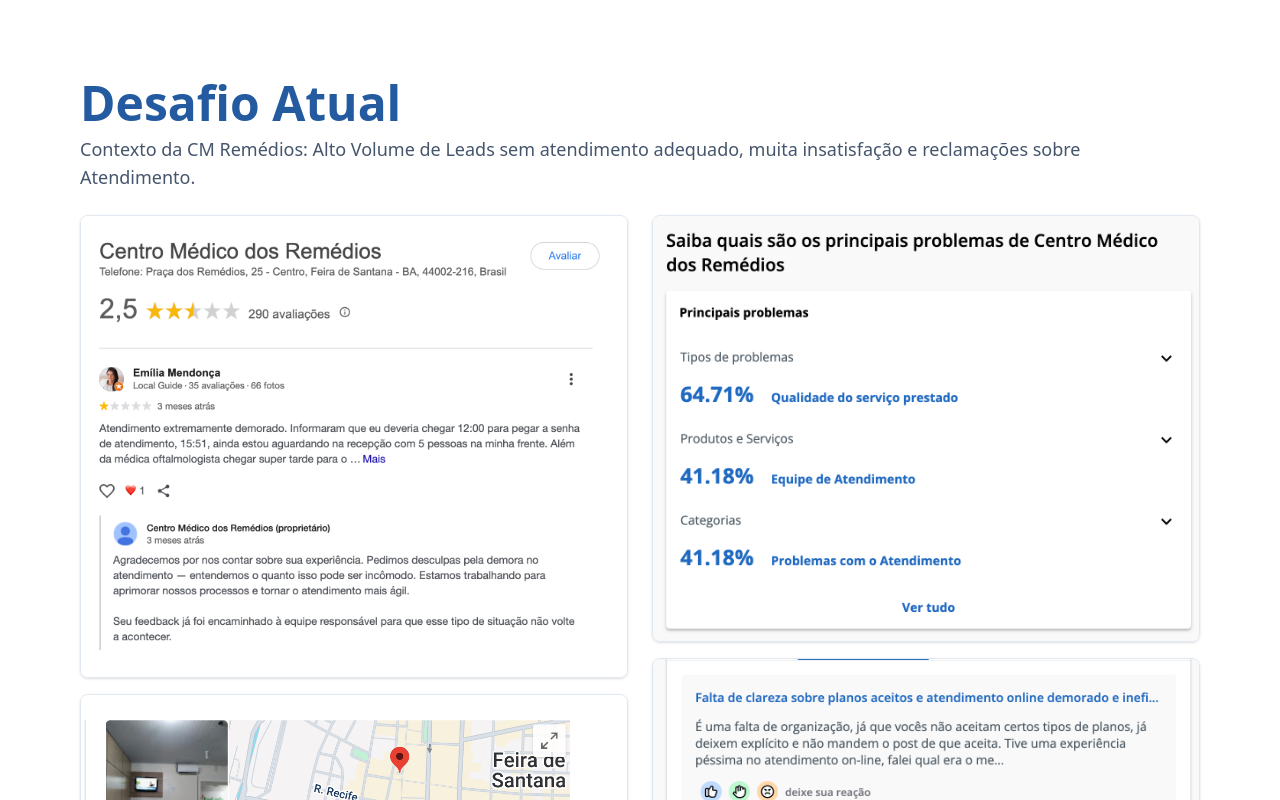
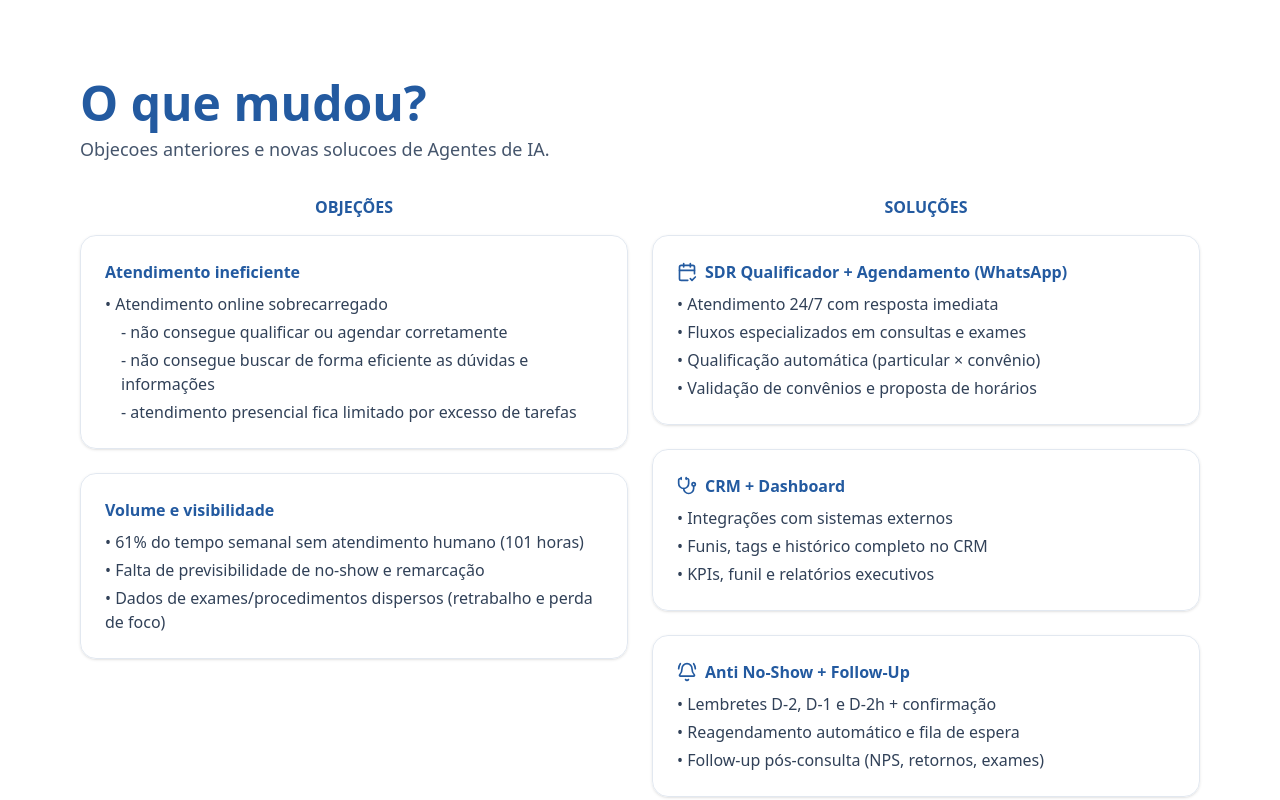
Before and after one commit to mateusolintof/proposta_cm.remedios, a Next.js app: page / in a window 1280 px wide. Shown: the part 720-1520 px from the top of the page. Built offline with nearby package versions, Linux system fonts and the light colour scheme.

Commit message:
feat(oque-mudou): duplicar seção de soluções com 'OBJEÇÕES' x 'SOLUÇÕES' e remover cards não aplicáveis

```diff
--- a/src/app/page.tsx
+++ b/src/app/page.tsx
@@ -92,6 +92,72 @@
           </div>
           <div className="flex justify-center">
             <Logo mode="cover" containerWidth={520} containerHeight={190} alt={`Logo ${preparedFor}`} className="drop-shadow-md rounded-xl" />
+          </div>
+        </div>
+      </section>
+
+      {/* O QUE MUDOU (duplicação de Nossas Soluções com ajustes) */}
+      <section className="section" id="oque-mudou">
+        <div className="mx-auto max-w-6xl px-4">
+          <h2 className="section-title">O que mudou?</h2>
+          <p className="subtitle mt-2">Objecoes anteriores e novas solucoes de Agentes de IA.</p>
+
+          <div className="mt-8 grid md:grid-cols-2 gap-6">
+            {/* Coluna esquerda: Objeções */}
+            <div>
+              <div className="text-center text-prime font-extrabold">OBJEÇÕES</div>
+              <div className="mt-4 space-y-6">
+                <div className="card">
+                  <div className="font-semibold text-prime">Atendimento ineficiente</div>
+                  <ul className="mt-2 text-slate-700 space-y-1">
+                    <li>• Atendimento online sobrecarregado</li>
+                    <li className="pl-4">- não consegue qualificar ou agendar corretamente</li>
+                    <li className="pl-4">- não consegue buscar de forma eficiente as dúvidas e informações</li>
+                    <li className="pl-4">- atendimento presencial fica limitado por excesso de tarefas</li>
+                  </ul>
+                </div>
+                <div className="card">
+                  <div className="font-semibold text-prime">Volume e visibilidade</div>
+                  <ul className="mt-2 text-slate-700 space-y-1">
+                    <li>• 61% do tempo semanal sem atendimento humano (101 horas)</li>
+                    <li>• Falta de previsibilidade de no-show e remarcação</li>
+                    <li>• Dados de exames/procedimentos dispersos (retrabalho e perda de foco)</li>
+                  </ul>
+                </div>
+              </div>
+            </div>
+
+            {/* Coluna direita: Soluções */}
+            <div>
+              <div className="text-center text-prime font-extrabold">SOLUÇÕES</div>
+              <div className="mt-4 space-y-6">
+                <div className="card">
+                  <div className="font-semibold text-prime flex items-center gap-2"><CalendarCheck2 className="h-5 w-5"/> SDR Qualificador + Agendamento (WhatsApp)</div>
+                  <ul className="mt-2 text-slate-700 space-y-1">
+                    <li>• Atendimento 24/7 com resposta imediata</li>
+                    <li>• Fluxos especializados em consultas e exames</li>
+                    <li>• Qualificação automática (particular × convênio)</li>
+                    <li>• Validação de convênios e proposta de horários</li>
+                  </ul>
+                </div>
+                <div className="card">
+                  <div className="font-semibold text-prime flex items-center gap-2"><Stethoscope className="h-5 w-5"/> CRM + Dashboard</div>
+                  <ul className="mt-2 text-slate-700 space-y-1">
+                    <li>• Integrações com sistemas externos</li>
+                    <li>• Funis, tags e histórico completo no CRM</li>
+                    <li>• KPIs, funil e relatórios executivos</li>
+                  </ul>
+                </div>
+                <div className="card">
+                  <div className="font-semibold text-prime flex items-center gap-2"><BellRing className="h-5 w-5"/> Anti No‑Show + Follow‑Up</div>
+                  <ul className="mt-2 text-slate-700 space-y-1">
+                    <li>• Lembretes D‑2, D‑1 e D‑2h + confirmação</li>
+                    <li>• Reagendamento automático e fila de espera</li>
+                    <li>• Follow‑up pós‑consulta (NPS, retornos, exames)</li>
+                  </ul>
+                </div>
+              </div>
+            </div>
           </div>
         </div>
       </section>
```
